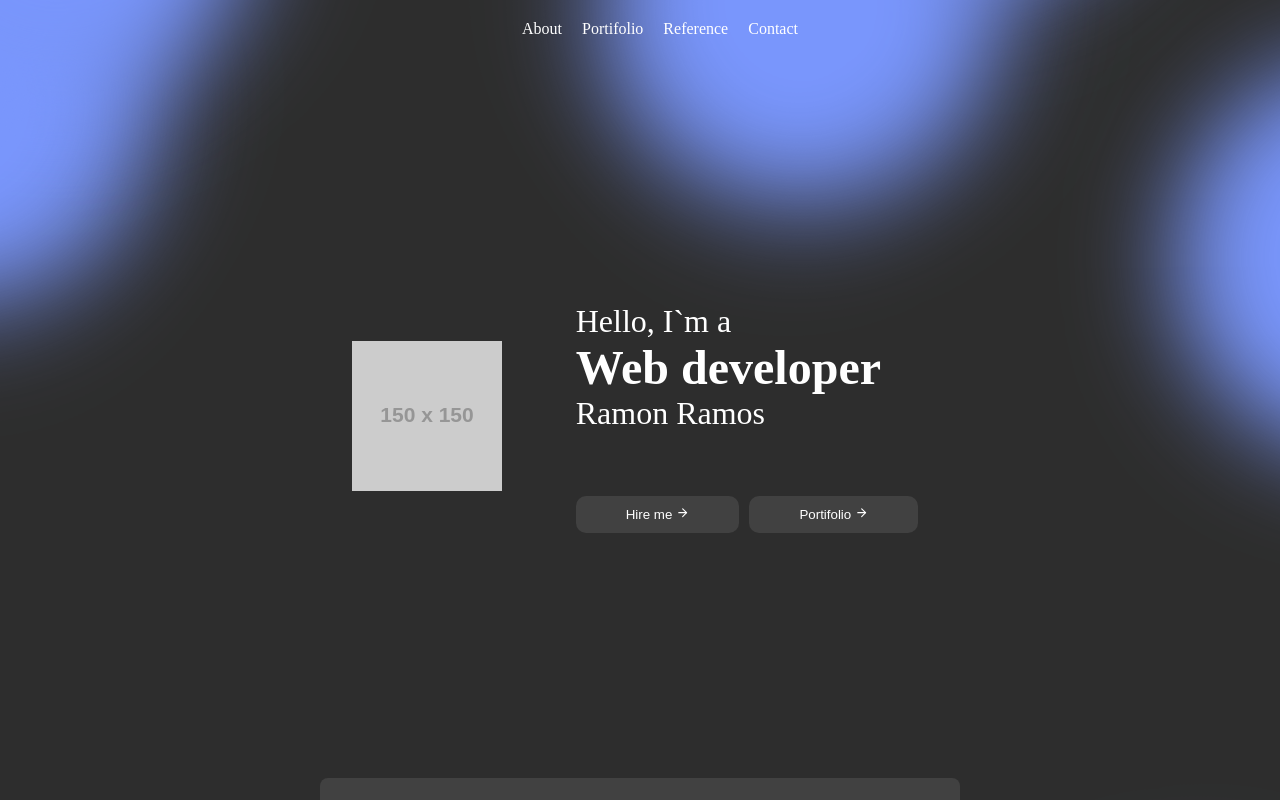
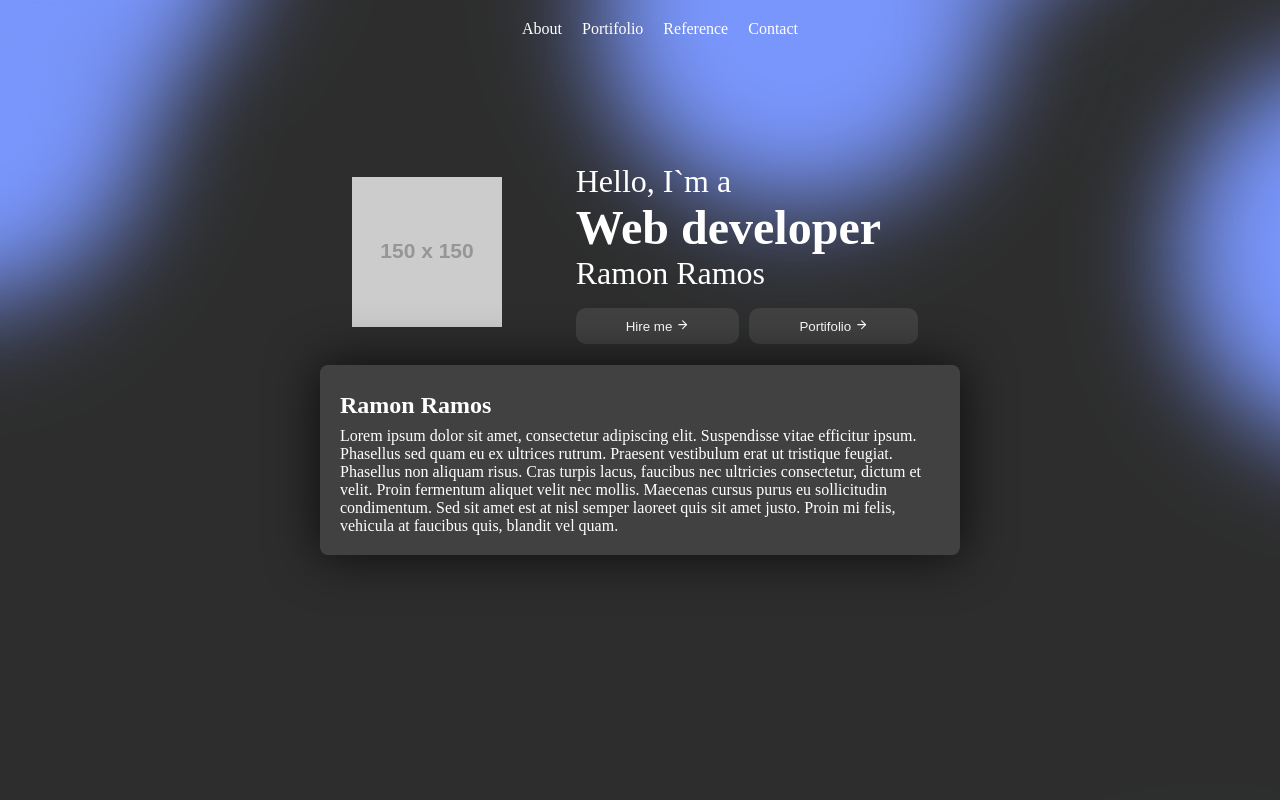
Before and after one commit to RHamudi/Portfolio-React, a React (Create React App) app in the folder portifolio/: page / in a window 1280 px wide. Shown: the top 800 px of the page. Built offline with nearby package versions, Linux system fonts and the light colour scheme.

Commit message:
Pagina About finalizada

```diff
--- a/portifolio/src/App.js
+++ b/portifolio/src/App.js
@@ -1,5 +1,4 @@
 import Background from "./Background";
-import About from "./Components/About/About";
 import Header from "./Components/Header/Header";
 import Main from "./Components/Main/Main";
 
@@ -9,7 +8,6 @@ function App() {
       <Background />
       <Header />
       <Main />
-      <About />
     </>
   );
 }
--- a/portifolio/src/Components/About/AboutStyled.js
+++ b/portifolio/src/Components/About/AboutStyled.js
@@ -5,11 +5,13 @@ export const Section = styled.section`
     justify-content: center;
     color: white;
 
+
     div {
         width: 40rem;
         background: #414141;
         padding: 20px;
         border-radius: 8px;
+        box-shadow: 0px 0px 50px 2px rgba(0,0,0,0.7);
         h1 {
             margin-top: 0.4rem;
             margin-bottom: 0.5rem;
--- a/portifolio/src/Components/Main/Main.js
+++ b/portifolio/src/Components/Main/Main.js
@@ -1,9 +1,12 @@
-import {Container,Bold, Button} from './MainStyled'
+import {Container,MainC,Bold, Button} from './MainStyled'
 import {FiArrowRight} from 'react-icons/fi'
+import About from '../About/About'
 
 function Main(){
     return (
+        <>
         <Container>
+        <MainC>
             <div>
                 <img src='https://via.placeholder.com/150' alt='placeholder'/>
             </div>
@@ -14,7 +17,10 @@ function Main(){
                 <Button>Hire me <FiArrowRight /></Button>
                 <Button>Portifolio <FiArrowRight /></Button>
             </div>
+        </MainC>
+        <About />
         </Container>
+      </>
     )
 }
 
--- a/portifolio/src/Components/Main/MainStyled.js
+++ b/portifolio/src/Components/Main/MainStyled.js
@@ -1,11 +1,14 @@
 import styled from 'styled-components'
 
+export const Container = styled.div`
+    padding-top: 100px;
+`;
 
-export const Container = styled.section`
-    height: 90vh;
+export const MainC = styled.section`
     display: flex;
     justify-content: center;
     align-items: center;
+    padding-bottom: 1rem;
 
     div {
         padding: 5px;
@@ -35,7 +38,7 @@ export const Button = styled.button`
     margin-right: 10px;
     border: none;
     transition: 0.5s;
-    margin-top: 4rem;
+    margin-top: 1rem;
 
     &:hover {
         background: #7996FC;
--- a/portifolio/src/index.css
+++ b/portifolio/src/index.css
@@ -2,11 +2,13 @@
     margin: 0;
     box-sizing: border-box;
     text-decoration: none;
-    overflow-x: hidden;
   }
 
   html, body, #root, .App {
     position: relative;
+    min-height: 100vh;
+    max-width: 100vw;
+    width: 100vw;
   }
 
   @keyframes move {
```
